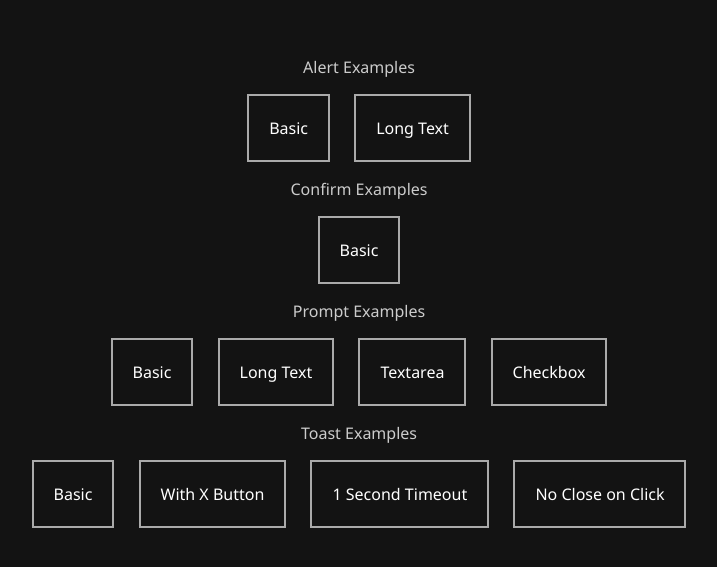
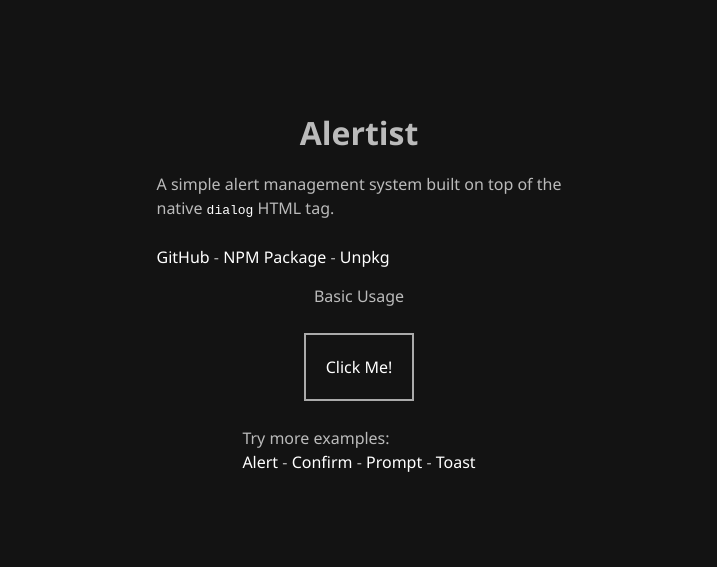
Before and after one commit to thisjt/alertist, a SvelteKit app: page / in a window 1280 px wide. Shown: the part 111-678 px from the top of the page, without its empty margins (281-998 px from the left). Built offline with nearby package versions, Linux system fonts and the light colour scheme.

Commit message:
docs: demo pages

```diff
--- a/src/routes/+page.svelte
+++ b/src/routes/+page.svelte
@@ -3,7 +3,16 @@
 </script>
 
 <div class="examples">
-	<div>Alert Examples</div>
+	<div><h1>Alertist</h1></div>
+	<div>
+		A simple alert management system built on top of the<br />
+		native <a href="https://developer.mozilla.org/en-US/docs/Web/HTML/Element/dialog" target="_blank"><code>dialog</code></a> HTML tag.<br />
+		<br />
+		<a href="https://github.com/thisjt/alertist" target="_blank">GitHub</a> -
+		<a href="https://www.npmjs.com/package/alertist" target="_blank">NPM Package</a> -
+		<a href="https://unpkg.com/alertist" target="_blank">Unpkg</a>
+	</div>
+	<div>Basic Usage</div>
 	<div>
 		<button
 			on:click={() => {
@@ -15,118 +24,13 @@
 					.then(() => {
 						console.log('hi!');
 					});
-			}}>Basic</button>
-
-		<button
-			on:click={() => {
-				alertist.alert({
-					text: 'This is a test! This is a long text! This is a test! This is a long text! This is a test! This is a long text!',
-				});
-			}}>Long Text</button>
+			}}>Click Me!</button>
 	</div>
-	<div>Confirm Examples</div>
 	<div>
-		<button
-			on:click={() => {
-				alertist
-					.confirm({
-						title: 'Hello!',
-						text: 'This is a test! This is a long text! This is a test! This is a long text! This is a test! This is a long text!',
-						button: 'CustomOK',
-						cancel: 'CustomCancel',
-					})
-					.then((result) => {
-						alertist.alert({
-							title: 'Hello!',
-							text: result ? 'Confirmed!' : 'Cancelled!',
-						});
-					});
-			}}>Basic</button>
-	</div>
-	<div>Prompt Examples</div>
-	<div>
-		<button
-			on:click={() => {
-				alertist
-					.prompt({
-						title: 'Hello!',
-						text: 'This is a test!',
-						placeholder: 'Type something...',
-					})
-					.then((result) => {
-						alertist.alert({
-							title: 'Hello!',
-							text: `You typed: ${result !== null ? result : '<i>canceled</i>'}`,
-						});
-					});
-			}}>Basic</button>
-		<button
-			on:click={() => {
-				alertist
-					.prompt({
-						title: 'Hello!',
-						text: 'This is a test! This is a long text! This is a test! This is a long text! This is a test! This is a long text!',
-						placeholder: 'Type something...',
-					})
-					.then((result) => {
-						alertist.alert({
-							title: 'Hello!',
-							text: `You typed: ${result !== null ? result : '<i>canceled</i>'}`,
-						});
-					});
-			}}>Long Text</button>
-		<button
-			on:click={() => {
-				alertist
-					.prompt({
-						title: 'Hello!',
-						text: 'This is a test!',
-						type: 'textarea',
-						placeholder: 'Type something...',
-					})
-					.then((result) => {
-						alertist.alert({
-							title: 'Hello!',
-							text: `You typed: ${result !== null ? result : '<i>canceled</i>'}`,
-							custom: result === null ? 'error' : undefined,
-						});
-					});
-			}}>Textarea</button>
-		<button
-			on:click={() => {
-				alertist
-					.prompt({
-						title: 'Hello!',
-						text: 'This is a test!',
-						type: 'checkbox',
-					})
-					.then((result) => {
-						alertist.alert({
-							title: 'Hello!',
-							text: `You did: ${result !== null ? result : '<i>canceled</i>'}`,
-							custom: result === null ? 'error' : undefined,
-						});
-					});
-			}}>Checkbox</button>
-	</div>
-	<div>Toast Examples</div>
-	<div>
-		<button
-			on:click={async () => {
-				const action = await alertist.toast({ text: `Hello! The current time is ${new Date().toLocaleString()}.` });
-				alertist.alert({ text: `Toast closed by ${action ? 'user' : 'timeout'}!` });
-			}}>Basic</button>
-		<button
-			on:click={() => {
-				alertist.toast({ text: `Hello! The current time is ${new Date().toLocaleString()}.`, closebutton: true });
-			}}>With X Button</button>
-		<button
-			on:click={() => {
-				alertist.toast({ text: `Hello! The current time is ${new Date().toLocaleString()}.`, timeout: 1000 });
-			}}>1 Second Timeout</button>
-		<button
-			on:click={() => {
-				alertist.toast({ text: `Hello! The current time is ${new Date().toLocaleString()}.`, closebutton: true, closeonclick: false });
-			}}>No Close on Click</button>
+		Try more examples:<br />
+		<a href="alert">Alert</a> -
+		<a href="confirm">Confirm</a> -
+		<a href="prompt">Prompt</a> -
+		<a href="toast">Toast</a>
 	</div>
 </div>
--- a/src/routes/confirm/+page.svelte
+++ b/src/routes/confirm/+page.svelte
@@ -3,7 +3,7 @@
 </script>
 
 <div class="examples">
-	<div>Confirm Examples</div>
+	<div>Confirm Examples - <a href="../">Back</a></div>
 	<div>
 		<button
 			on:click={() => {
--- a/src/routes/prompt/+page.svelte
+++ b/src/routes/prompt/+page.svelte
@@ -3,7 +3,7 @@
 </script>
 
 <div class="examples">
-	<div>Prompt Examples</div>
+	<div>Prompt Examples - <a href="../">Back</a></div>
 	<div>
 		<button
 			on:click={() => {
--- a/src/routes/toast/+page.svelte
+++ b/src/routes/toast/+page.svelte
@@ -3,7 +3,7 @@
 </script>
 
 <div class="examples">
-	<div>Toast Examples</div>
+	<div>Toast Examples - <a href="../">Back</a></div>
 	<div>
 		<button
 			on:click={async () => {
--- a/src/styles/demo.scss
+++ b/src/styles/demo.scss
@@ -1,6 +1,6 @@
 body {
 	background-color: #131313;
-	color: #ccc;
+	color: #bbb;
 	font-family: 'Segoe UI';
 }
 
@@ -10,14 +10,16 @@
 	align-items: center;
 	flex-direction: column;
 	height: 100vh;
+	max-width: 600px;
+	margin: 0 auto;
 }
 
 .examples div {
 	padding: 10px 0 5px 0;
 }
 
-button {
-	margin: 0 10px;
+.examples button {
+	margin: 10px;
 	background-color: transparent;
 	border: 2px solid #aaa;
 	color: #fff;
@@ -25,6 +27,15 @@
 	padding: 20px;
 }
 
-button:hover {
+.examples button:hover {
 	background-color: #aaa;
 }
+
+.examples a {
+	color: #fff;
+	text-decoration: none;
+
+	&:hover {
+		text-decoration: underline;
+	}
+}
```
Also changed, not shown: src/routes/alert/+page.svelte (+1 -20 lines).
